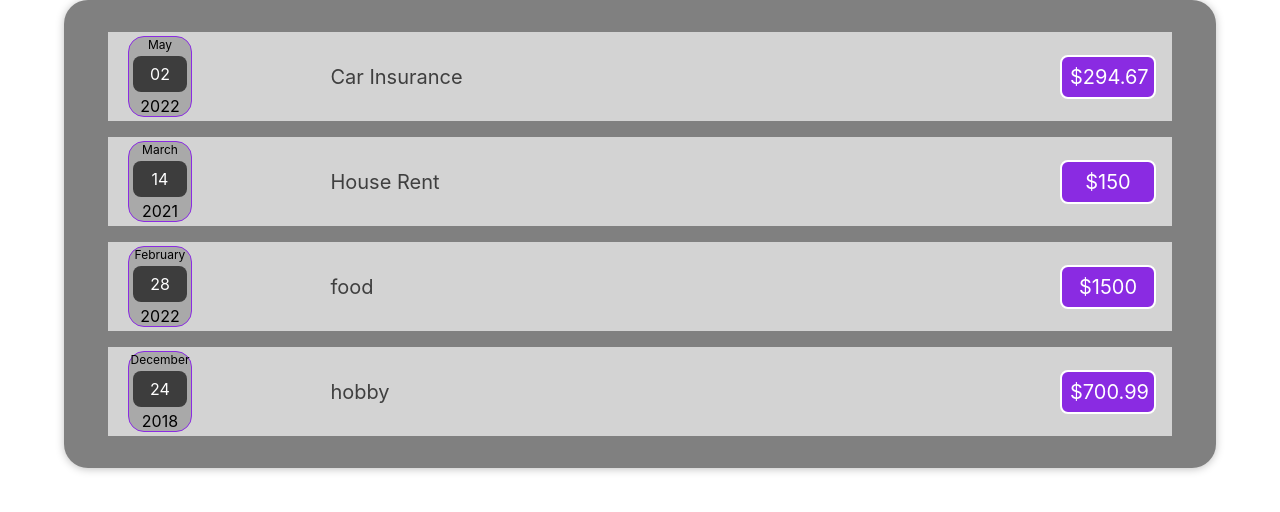
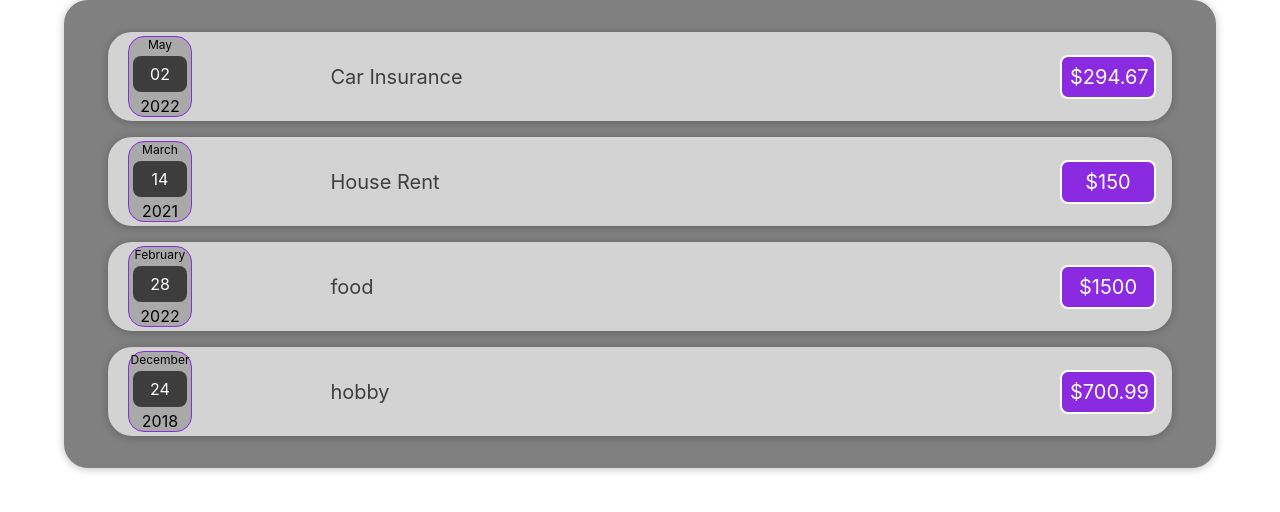
Before and after one commit to AmirAsadzadeh/Expense-Tracker-With-React, a React (Create React App) app: page / in a window 1280 px wide. Shown: the top 512 px of the page. Built offline with nearby package versions, Linux system fonts and the light colour scheme.

Commit message:
Card.js wrapper created

```diff
--- a/src/components/Card.js
+++ b/src/components/Card.js
@@ -2,8 +2,7 @@
 import "./Card.css";
 
 function Card(props) {
-  console.log(props)
-  return <div className={`card  ${props.classes}`}>{props.children}</div>;
+  return <div className={`card  ${props.className}`}>{props.children}</div>;
 }
 
 export default Card;
--- a/src/components/ExpenseItem.js
+++ b/src/components/ExpenseItem.js
@@ -1,9 +1,10 @@
 import "./ExpenseItem.css";
 import ExpenseDate from "./ExpenseDate.js";
+import Card from "./Card";
 
 function ExpenseItem(props) {
   return (
-    <div className="expense-item">
+    <Card className="expense-item">
       <div className="expense-item__date">
         <ExpenseDate date={props.date} />
       </div>
@@ -11,7 +12,7 @@
         <p className="expense-item__title">{props.title}</p>
         <p className="expense-item__price">${props.amount}</p>
       </div>
-    </div>
+    </Card>
   );
 }
 
--- a/src/components/Expenses.js
+++ b/src/components/Expenses.js
@@ -27,7 +27,7 @@
   ];
 
   return (
-    <Card classes={"expenses"}>
+    <Card className="expenses">
       <ExpenseItem
         title={expenses[0].title}
         amount={expenses[0].amount}
```
